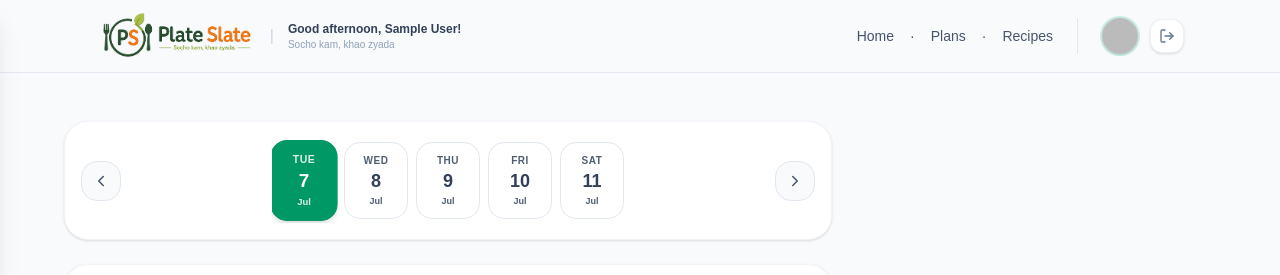
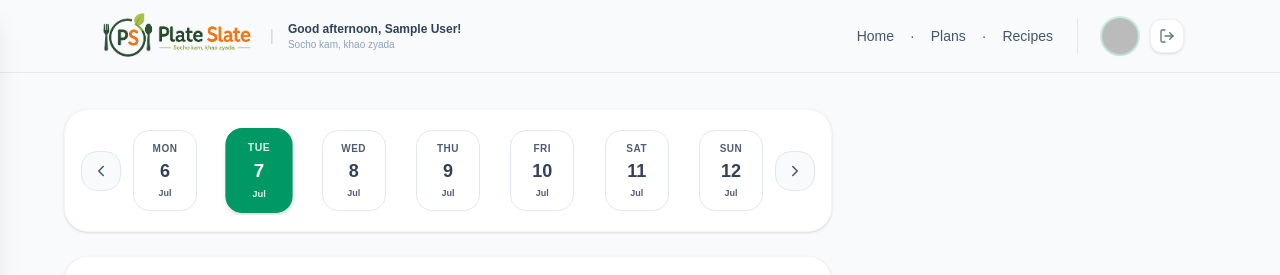
Before and after one commit to pu-vi/kyabanaye, a Next.js app: page / in a window 1280 px wide. Shown: the top 275 px of the page. Built offline with nearby package versions, Linux system fonts and the light colour scheme; no server answers; the database is empty; sample sign-in values are in the browser's storage.

Commit message:
Updated styling

```diff
--- a/app/components/Drawer.tsx
+++ b/app/components/Drawer.tsx
@@ -29,8 +29,7 @@ export default function Drawer({
       {/* Overlay */}
       <div
         onClick={onClose}
-        className={`fixed inset-0 z-40 bg-black/40 transition-opacity duration-300 ${
-          open
+        className={`fixed inset-0 z-40 bg-black/40 transition-opacity duration-300 ${open
           ? "opacity-100 pointer-events-auto"
           : "opacity-0 pointer-events-none"
           }`}
@@ -38,17 +37,13 @@ export default function Drawer({
 
       {/* Drawer panel */}
       <aside
-        className={`fixed top-0 left-0 z-50 h-full w-72 bg-white shadow-xl flex flex-col transition-transform duration-300 ${
-          open ? "translate-x-0" : "-translate-x-full"
+        className={`fixed top-0 left-0 z-50 h-full w-72 bg-white shadow-xl flex flex-col transition-transform duration-300 ${open ? "translate-x-0" : "-translate-x-full"
           }`}
       >
         <div className="flex flex-col border-b border-slate-100 px-5 py-4 gap-3">
           <div className="flex items-center justify-between">
             <div className="flex items-center gap-2">
-              <img src="/logo.png" alt="Plate Slate Logo" className="h-6 w-6 object-contain" />
-              <span className="text-lg font-bold text-slate-800">
-                Plate Slate
-              </span>
+              <img src="/logo.png" alt="Plate Slate Logo" className="h-16 object-contain" />
             </div>
             <button
               onClick={onClose}
@@ -83,8 +78,7 @@ export default function Drawer({
                 key={href}
                 href={href}
                 onClick={onClose}
-                className={`flex items-center gap-3 px-4 py-3 rounded-xl text-sm font-medium transition-colors ${
-                  active
+                className={`flex items-center gap-3 px-4 py-3 rounded-xl text-sm font-medium transition-colors ${active
                   ? "bg-emerald-50 text-emerald-700"
                   : "text-slate-600 hover:bg-slate-50"
                   }`}
--- a/app/globals.css
+++ b/app/globals.css
@@ -23,3 +23,16 @@ body {
 * {
   box-sizing: border-box;
 }
+
+/* Hide scrollbar for Chrome, Safari and Opera */
+.no-scrollbar::-webkit-scrollbar {
+  display: none !important;
+  width: 0 !important;
+  height: 0 !important;
+}
+
+/* Hide scrollbar for IE, Edge and Firefox */
+.no-scrollbar {
+  -ms-overflow-style: none !important;
+  scrollbar-width: none !important;
+}
--- a/app/page.tsx
+++ b/app/page.tsx
@@ -13,6 +13,15 @@ const toISODateString = (date: Date) => {
   const mm = String(date.getMonth() + 1).padStart(2, "0");
   const dd = String(date.getDate()).padStart(2, "0");
   return `${yyyy}-${mm}-${dd}`;
+};
+
+const getMondayOfWeek = (date: Date) => {
+  const day = date.getDay(); // 0 is Sunday, 1 is Monday, etc.
+  const diff = date.getDate() - day + (day === 0 ? -6 : 1);
+  const monday = new Date(date);
+  monday.setDate(diff);
+  monday.setHours(0, 0, 0, 0);
+  return monday;
 };
 
 const allMealMetadata: Record<
@@ -93,26 +102,26 @@ export default function Home() {
     }
   }, [selectedDate, dbUser, loading]);
 
-  const handlePrevDay = () => {
+  const handlePrevWeek = () => {
     setSelectedDate((prev) => {
       const d = new Date(prev);
-      d.setDate(prev.getDate() - 1);
+      d.setDate(prev.getDate() - 7);
       return d;
     });
   };
 
-  const handleNextDay = () => {
+  const handleNextWeek = () => {
     setSelectedDate((prev) => {
       const d = new Date(prev);
-      d.setDate(prev.getDate() + 1);
+      d.setDate(prev.getDate() + 7);
       return d;
     });
   };
 
-  // Generate 5 days starting from the selected date
+  // Generate 7 days starting from the week's Monday
   const getVisibleDays = (startDate: Date) => {
     const daysList = [];
-    for (let i = 0; i < 5; i++) {
+    for (let i = 0; i < 7; i++) {
       const d = new Date(startDate);
       d.setDate(startDate.getDate() + i);
       daysList.push(d);
@@ -120,7 +129,8 @@ export default function Home() {
     return daysList;
   };
 
-  const visibleDays = getVisibleDays(selectedDate);
+  const currentMonday = getMondayOfWeek(selectedDate);
+  const visibleDays = getVisibleDays(currentMonday);
 
   // Compile list of meals to display
   const getMealsToDisplay = () => {
@@ -178,22 +188,22 @@ export default function Home() {
   return (
     <div className="min-h-screen bg-slate-50 p-4 pb-24 text-slate-900 sm:p-6 lg:p-8">
       <div className="max-w-6xl mx-auto">
-        <div className="mt-4 lg:flex lg:gap-8">
+        <div className="mt-1 lg:flex lg:gap-8">
           {/* Main Daily Plan Section */}
           <div className="lg:w-2/3 space-y-6">
 
             {/* Infinite Date Slider */}
-            <section className="bg-white rounded-3xl p-4 shadow-sm border border-slate-100">
-              <div className="flex items-center justify-between gap-2">
+            <section className="bg-white rounded-3xl p-3 sm:p-4 shadow-sm border border-slate-100">
+              <div className="flex items-center justify-between gap-1.5 sm:gap-3">
                 <button
-                  onClick={handlePrevDay}
-                  className="p-2.5 rounded-2xl bg-slate-50 hover:bg-slate-100 active:scale-95 text-slate-600 border border-slate-200 transition-all cursor-pointer"
-                  title="Previous Day"
+                  onClick={handlePrevWeek}
+                  className="p-1.5 sm:p-2.5 rounded-xl sm:rounded-2xl bg-slate-50 hover:bg-slate-100 active:scale-95 text-slate-600 border border-slate-200 transition-all cursor-pointer flex-shrink-0"
+                  title="Previous Week"
                 >
-                  <FiChevronLeft size={18} />
+                  <FiChevronLeft size={16} className="sm:w-[18px] sm:h-[18px]" />
                 </button>
 
-                <div className="flex items-center gap-2 overflow-x-auto no-scrollbar py-1">
+                <div className="flex-grow flex items-center justify-between gap-1 overflow-hidden py-1">
                   {visibleDays.map((d) => {
                     const isActive = toISODateString(d) === toISODateString(selectedDate);
                     const isToday = toISODateString(d) === toISODateString(new Date());
@@ -205,22 +215,22 @@ export default function Home() {
                       <button
                         key={d.getTime()}
                         onClick={() => setSelectedDate(d)}
-                        className={`flex-shrink-0 w-16 text-center py-2.5 rounded-2xl border transition-all duration-200 cursor-pointer ${isActive
+                        className={`flex-1 min-w-0 max-w-[50px] sm:max-w-[64px] text-center py-1.5 sm:py-2.5 rounded-xl sm:rounded-2xl border transition-all duration-200 cursor-pointer ${isActive
                           ? "bg-emerald-600 border-emerald-600 text-white shadow-md scale-105"
                           : "bg-white border-slate-200 text-slate-700 hover:border-slate-300 hover:bg-slate-50/50"
                           }`}
                       >
-                        <div className="text-[10px] uppercase font-bold tracking-wider opacity-85">
+                        <div className="text-[8px] sm:text-[10px] uppercase font-bold tracking-wider opacity-85 truncate">
                           {dayShort}
                         </div>
-                        <div className="text-lg font-black leading-tight my-0.5">
+                        <div className="text-sm sm:text-lg font-black leading-tight my-0.5 sm:my-1">
                           {dayNum}
                         </div>
-                        <div className="text-[9px] font-semibold opacity-85">
+                        <div className="text-[7px] sm:text-[9px] font-semibold opacity-85 truncate">
                           {monthShort}
                         </div>
                         {isToday && !isActive && (
-                          <div className="w-1.5 h-1.5 bg-emerald-500 rounded-full mx-auto mt-1" />
+                          <div className="w-1 h-1 sm:w-1.5 sm:h-1.5 bg-emerald-500 rounded-full mx-auto mt-0.5 sm:mt-1" />
                         )}
                       </button>
                     );
@@ -228,11 +238,11 @@ export default function Home() {
                 </div>
 
                 <button
-                  onClick={handleNextDay}
-                  className="p-2.5 rounded-2xl bg-slate-50 hover:bg-slate-100 active:scale-95 text-slate-600 border border-slate-200 transition-all cursor-pointer"
-                  title="Next Day"
+                  onClick={handleNextWeek}
+                  className="p-1.5 sm:p-2.5 rounded-xl sm:rounded-2xl bg-slate-50 hover:bg-slate-100 active:scale-95 text-slate-600 border border-slate-200 transition-all cursor-pointer flex-shrink-0"
+                  title="Next Week"
                 >
-                  <FiChevronRight size={18} />
+                  <FiChevronRight size={16} className="sm:w-[18px] sm:h-[18px]" />
                 </button>
               </div>
             </section>
```
Lines whose indentation alone changed are shown as unchanged.
